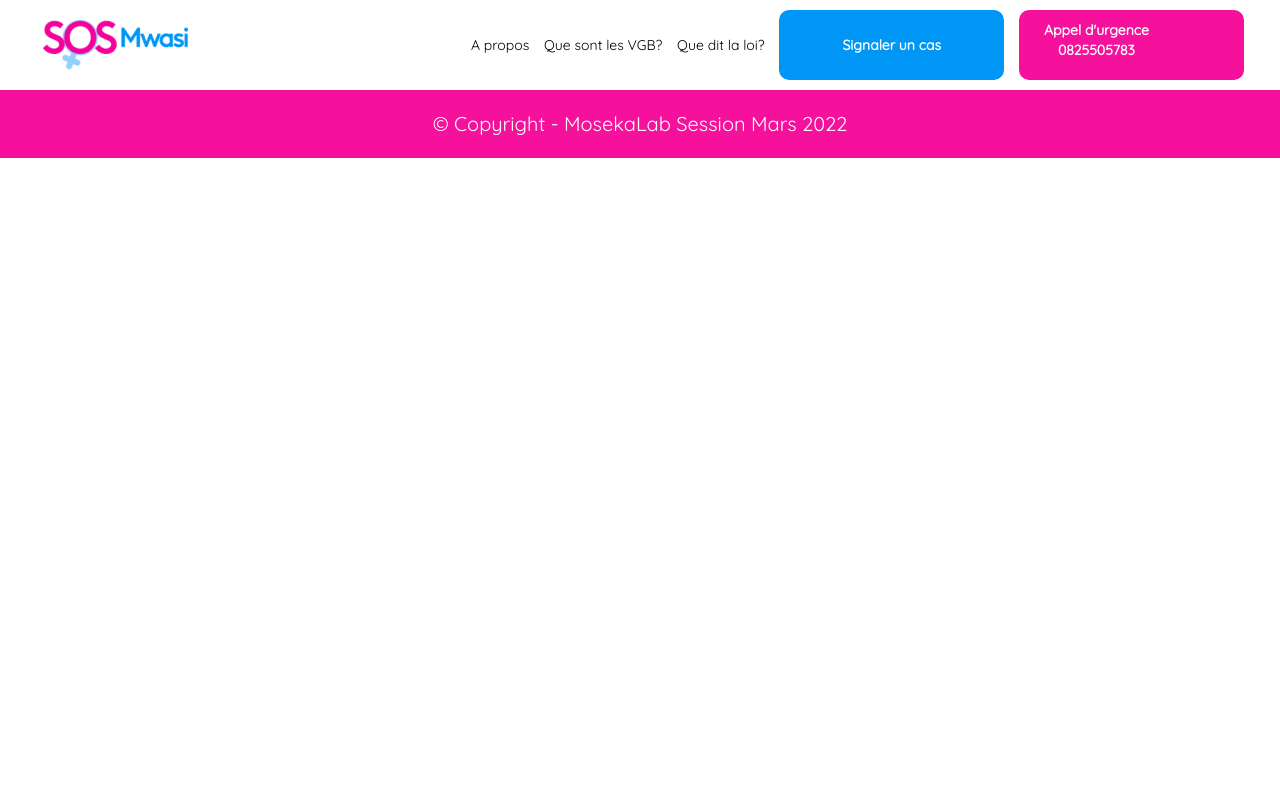
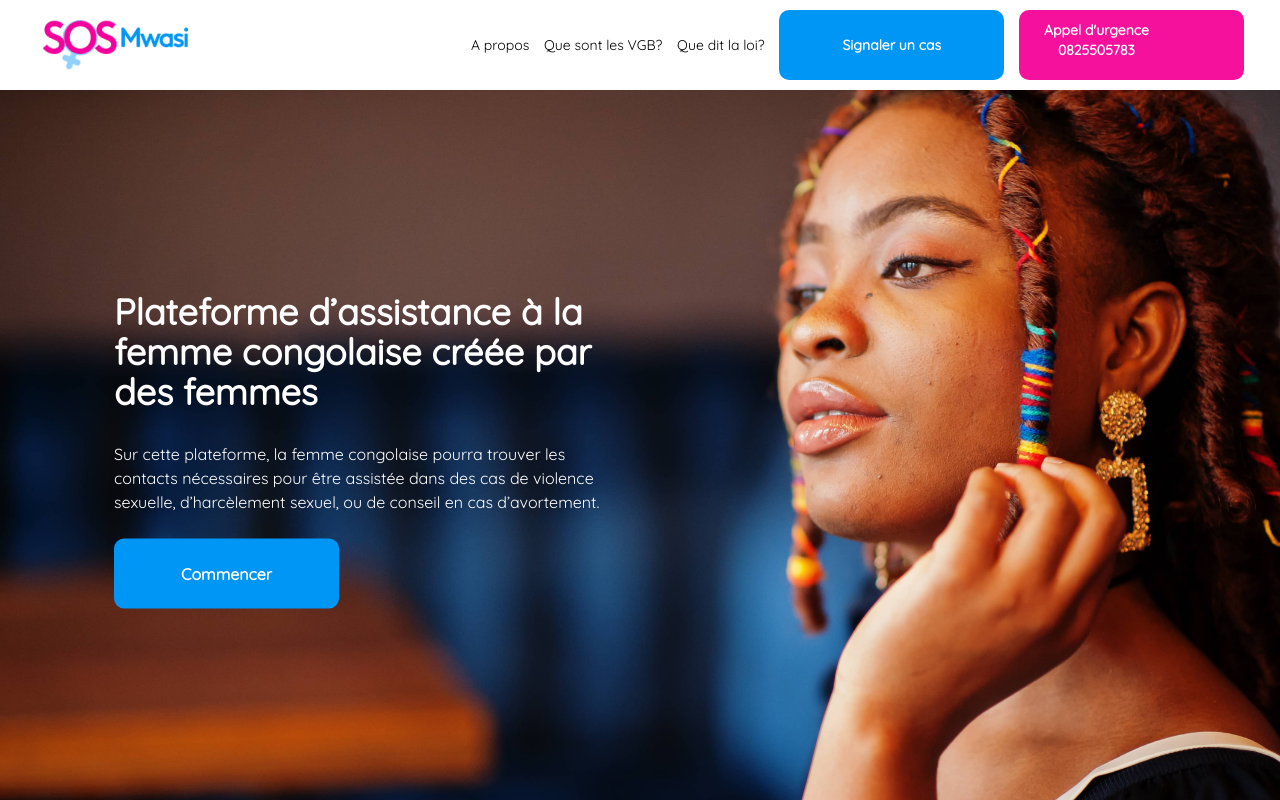
Before and after one commit to Mak16/SOS-MWASI-React, a React (Vite) app: page / in a window 1280 px wide. Shown: the top 800 px of the page. Built offline with nearby package versions, Linux system fonts and the light colour scheme; some icons are missing.

Commit message:
Home page

```diff
--- a/src/App.jsx
+++ b/src/App.jsx
@@ -10,8 +10,8 @@ function App() {
     <>
       <Navigation />
       <Routes>
-        <Route path="SOS-MWASI-React/" element={<Home />} />
-        <Route path="SOS-MWASI-React/about" element={<About />} />
+        <Route path="/" element={<Home />} />
+        <Route path="/about" element={<About />} />
         <Route />
       </Routes>
       <Footer />
--- a/src/component/Navigation.jsx
+++ b/src/component/Navigation.jsx
@@ -8,7 +8,7 @@ function Navigation() {
   return (
     <>
       <nav className="flex  justify-between items-center bg-white py-[10px] px-[36px] text-sm ">
-        <Link to="SOS-MWASI-React/">
+        <Link to="/">
           <img
             className="sm:max-w-[200px] max-w-[100px] sm:pl-[5%] pl-2"
             src="src/assets/images/logo_sosmwasi 1.png"
@@ -29,7 +29,7 @@ function Navigation() {
           )}
         </div>
         <ul className="w-[64%] hidden sm:flex flex-col justify-between items-center sm:flex-row md:flex-row lg:flex-row ">
-          <Link to="SOS-MWASI-React/about" className="list-none text-black">
+          <Link to="/about" className="list-none text-black">
             A propos
           </Link>
           <li className="list-none text-black">Que sont les VGB?</li>
```
